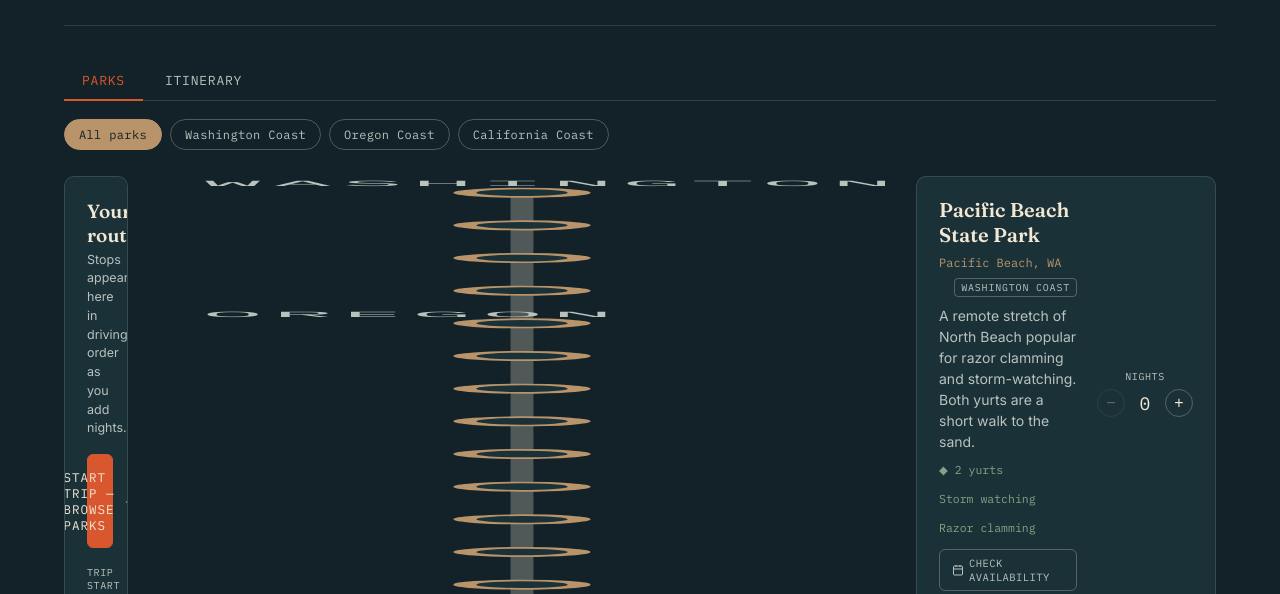
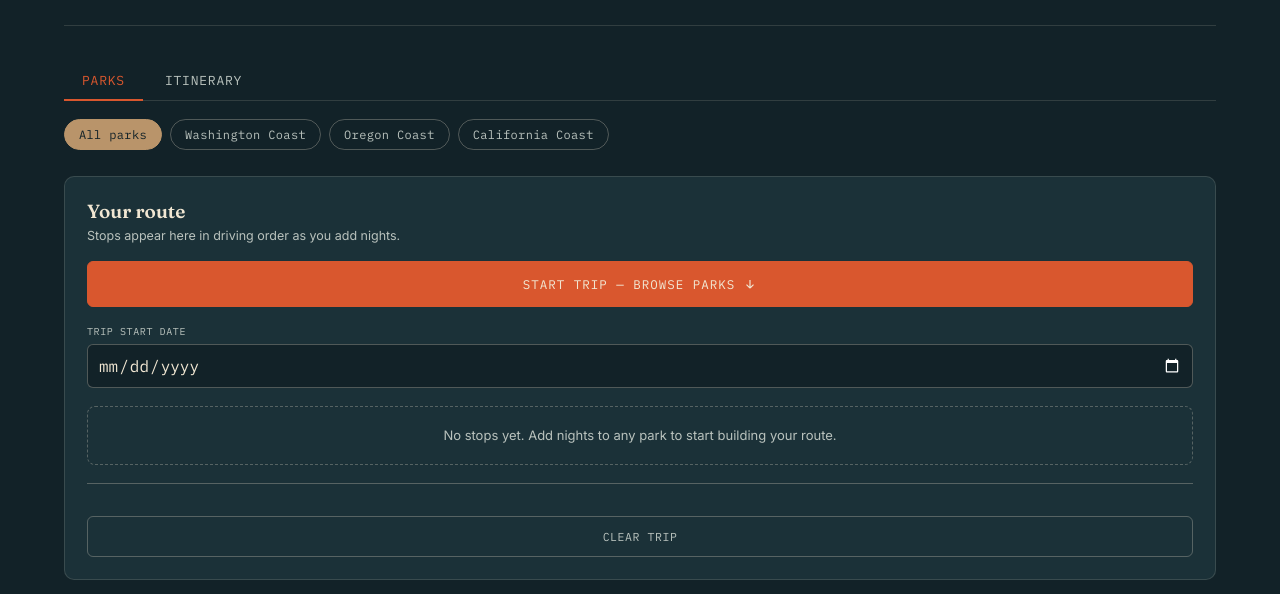
Before and after one commit to chetmcknight/Coast-Planner, a website: page Coast-Planner.html in a window 1280 px wide. Shown: the part 206-800 px from the top of the page. Drawn offline with Linux system fonts and the light colour scheme.

Commit message:
Move Your Route panel above parks on desktop too

```diff
--- a/Coast-Planner.html
+++ b/Coast-Planner.html
@@ -89,17 +89,25 @@
     gap:0;
   }
   .spine-col{display:none;}
-  .trip-panel{order:-1;}
-  #cardList{order:0;}
+  .trip-panel{
+    background:var(--bg-panel);
+    border:1px solid var(--line);
+    border-radius:10px;
+    padding:16px;
+    margin:0 0 18px;
+  }
+  @media (min-width:600px){
+    .trip-panel{padding:18px; margin:0 0 22px;}
+  }
   @media (min-width:900px){
+    .trip-panel{padding:22px; margin:0 0 28px;}
     .layout{
       display:grid;
-      grid-template-columns:64px 1fr 300px;
+      grid-template-columns:64px 1fr;
       gap:0 28px;
       align-items:start;
     }
     .spine-col{display:block;}
-    .trip-panel{margin-top:0;}
   }
 
   /* --- Coastline spine --- */
@@ -362,12 +370,8 @@
   }
   @media (min-width:900px){
     .trip-panel{
-      position:sticky;
-      top:24px;
       padding:22px;
-      margin:0;
-      max-height:calc(100vh - 48px);
-      overflow-y:auto;
+      margin:0 0 28px;
     }
   }
   .trip-panel h2{
@@ -810,13 +814,6 @@
   <div class="view active" id="browseView">
     <div class="filters" id="filters"></div>
 
-    <div class="layout">
-      <div class="spine-col">
-        <svg id="spineSvg" viewBox="0 0 64 900" preserveAspectRatio="none"></svg>
-      </div>
-
-      <div id="cardList"></div>
-
     <div class="trip-panel">
       <h2>Your route</h2>
       <div class="trip-sub">Stops appear here in driving order as you add nights.</div>
@@ -832,6 +829,12 @@
       <div class="totals" id="totalsBody"></div>
       <button class="reset-btn" id="resetBtn">Clear trip</button>
     </div>
+
+    <div class="layout">
+      <div class="spine-col">
+        <svg id="spineSvg" viewBox="0 0 64 900" preserveAspectRatio="none"></svg>
+      </div>
+      <div id="cardList"></div>
     </div>
   </div>
 
```
Lines whose indentation alone changed are shown as unchanged.
